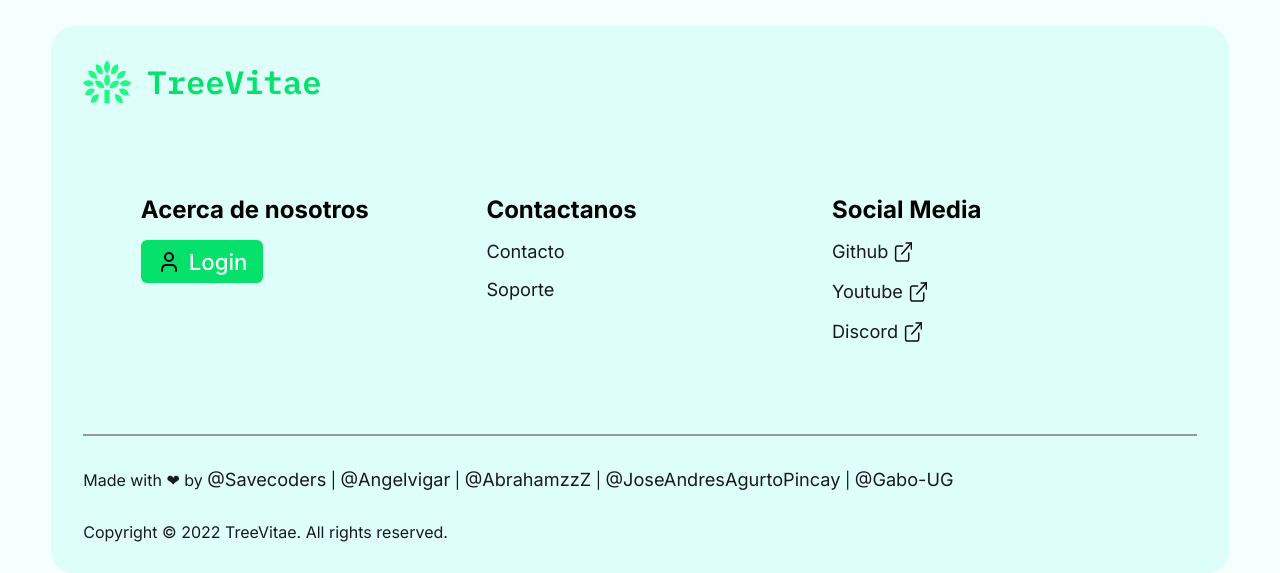
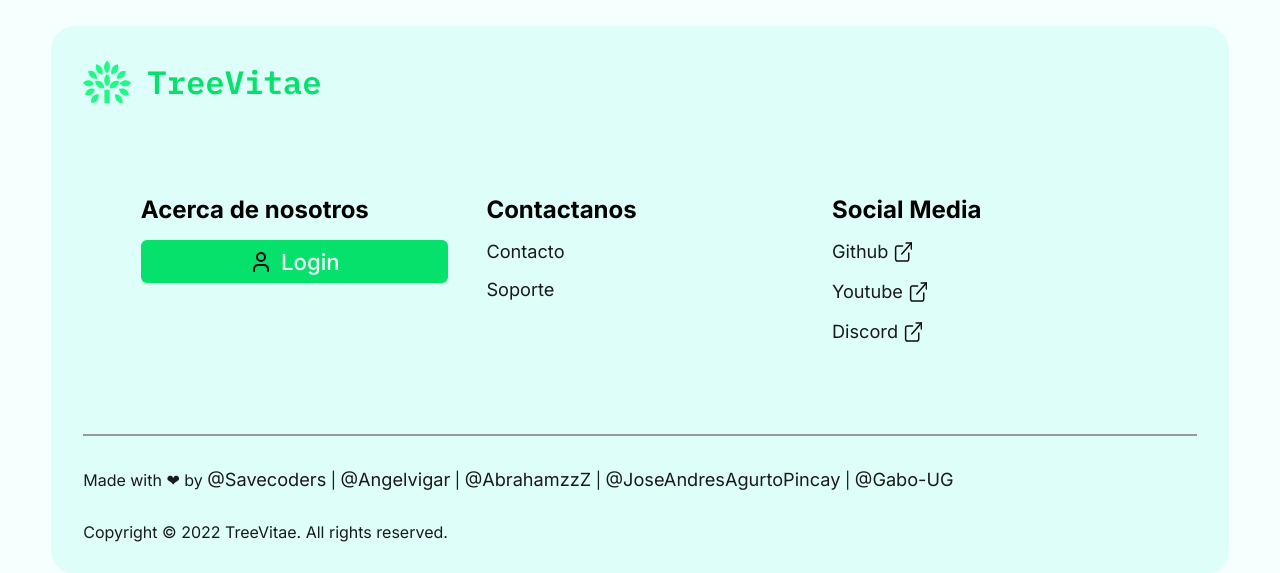
Before and after one commit to Savecoders/TreeVitae, a PHP site: template templates/views/post/view.html in a window 1280 px wide. Shown: the part 1190-1763 px from the top of the page. Run offline with PHP 8.4, Linux system fonts and the light colour scheme; the template is opened without the code that fills it, so the values that code supplies are empty.

Commit message:
chore: update danger styles and forms

```diff
--- a/templates/css/style.css
+++ b/templates/css/style.css
@@ -73,6 +73,21 @@
   --accent-800: #99ffc0;
   --accent-900: #ccffe0;
   --accent-950: #e5ffef;
+
+  /* Danger Colors */
+  --danger-base: #ff4d4d;
+  --danger-50: #4b0404;
+  --danger-100: #881414;
+  --danger-200: #a50f0f;
+  --danger-300: #c80d0d;
+  --danger-400: #ed1515;
+  --danger-500: #ff4d4d;
+  --danger-600: #ff6464;
+  --danger-700: #ff9d9d;
+  --danger-800: #ffc5c5;
+  --danger-900: #ffdfdf;
+  --danger-950: #fff1f1;
+
   color-scheme: light dark;
 }
 
@@ -149,6 +164,20 @@
     --accent-800: #006627;
     --accent-900: #003314;
     --accent-950: #001a0a;
+
+    /* Danger Colors */
+    --danger-base: #ff4d4d;
+    --danger-50: #fff1f1;
+    --danger-100: #ffdfdf;
+    --danger-200: #ffc5c5;
+    --danger-300: #ff9d9d;
+    --danger-400: #ff6464;
+    --danger-500: #ff4d4d;
+    --danger-600: #ed1515;
+    --danger-700: #c80d0d;
+    --danger-800: #a50f0f;
+    --danger-900: #881414;
+    --danger-950: #4b0404;
     color-scheme: light dark;
   }
 }
@@ -254,8 +283,9 @@ body {
   font-size: 2.2ch;
   font-weight: 500;
   cursor: pointer;
-  width: fit-content;
   text-decoration: none;
+  border-style: none;
+  justify-content: center;
 }
 
 .primary__with-icon {
```
Also changed, not shown: other parts of templates/css/style.css (+84 -0 lines).
